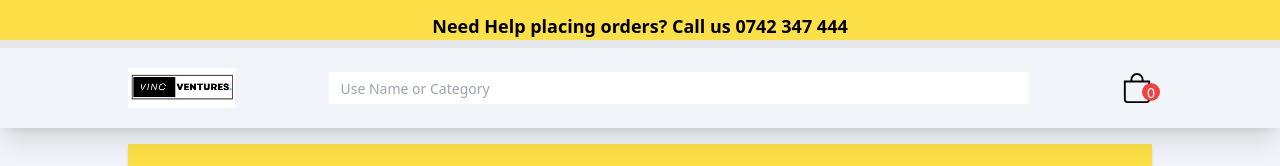
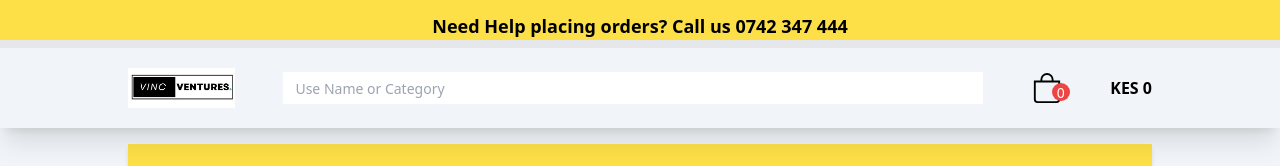
Before and after one commit to Zackius/Vincventure, a React (Create React App) app: page / in a window 1280 px wide. Shown: the top 166 px of the page. Built offline with nearby package versions, Linux system fonts and the light colour scheme; no server answers.

Commit message:
Added total to header

```diff
--- a/src/components/Header.js
+++ b/src/components/Header.js
@@ -9,7 +9,7 @@ import { Logo } from '../img'
 
 const Header = () => {
   const { isOpen, setIsOpen } = useContext(SidebarContext)
-  const { itemAmount } = useContext(CartContext)
+  const { itemAmount, total } = useContext(CartContext)
   const [isActive, setIsActive] = useState(false)
   const [search, setSearch] = useState()
 
@@ -34,8 +34,9 @@ const Header = () => {
 
       <div onClick={() => setIsOpen(!isOpen)} className= 'cursor-pointer flex relative'>
         <BsBag className='text-3xl' />
-        <div className='bg-red-500 absolute  -right-2 bottom-0.5 text-[14px] w-[18px]  h-[18px] text-white rounded-full  flex justify-center items-center'> {itemAmount}</div>
-      </div>
+          <div className='bg-red-500 absolute  -right-2 bottom-0.5 text-[14px] w-[18px]  h-[18px] text-white rounded-full  flex justify-center items-center'> {itemAmount}</div>
+        </div>
+        <p className='font-bold'>KES  {total }</p>
       </div>
     </header>
   )
```
